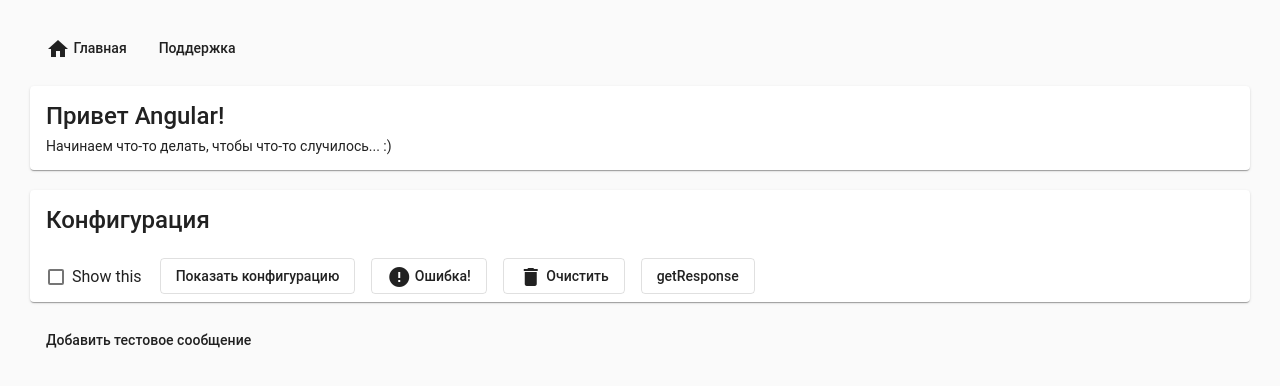
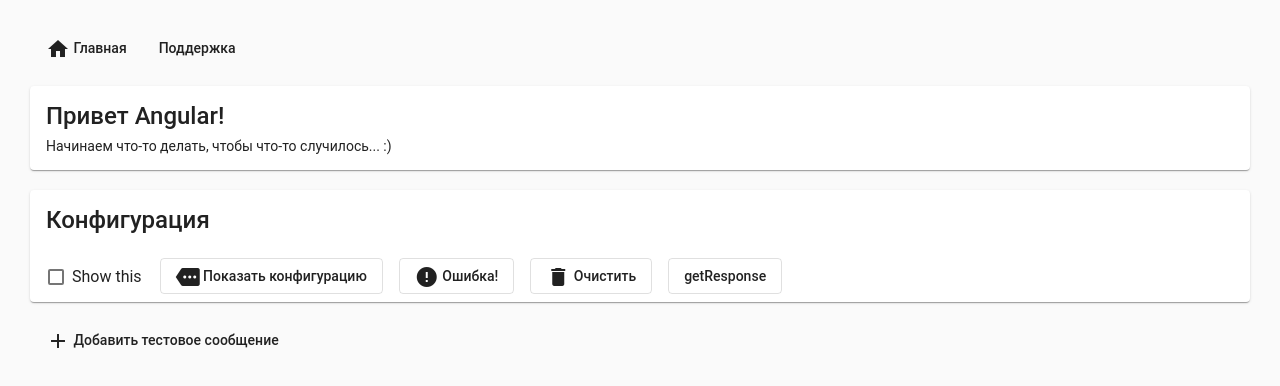
Before and after one commit to michaelbag/angular-material, an Angular app: page / in a window 1280 px wide. Shown: the top 386 px of the page. Built offline with nearby package versions, Linux system fonts and the light colour scheme.

Commit message:
5 files modified

```diff
--- a/src/app/app.module.ts
+++ b/src/app/app.module.ts
@@ -12,13 +12,13 @@ import { HelloComponent } from './hello.component';
 import { MenuComponent } from './menu/menu.component';
 import { RedmineProjectsService } from './redmine-projects.service';
 
-import { HttpClientModule } from '@angular/common/http';
+import { HttpClientModule, HTTP_INTERCEPTORS } from '@angular/common/http';
 import { ConfigComponent } from './config/config.component';
 import { ConfigService } from './config/config.service';
 import { AboutComponent } from './about/about.component';
 import { MessageService } from './message.service';
 import { MessagesComponent } from './messages/messages.component';
-import { RequestCacheService, RequestCache, RequestCacheWithMap } from './request-cache.service';
+import { RequestCache, RequestCacheWithMap } from './request-cache.service';
 
 // import { RequestCache, RequestCacheWithMap } from './request-cache.service';
 
@@ -26,11 +26,13 @@ import { ProjectService } from './redmine/project.service';
 import { ProjectsComponent } from './redmine/projects/projects.component';
 
 @NgModule({
-  imports: [BrowserModule,
+  imports: [
+    BrowserModule,
     FormsModule,
     BrowserAnimationsModule,
     MaterialModule,
-    HttpClientModule],
+    HttpClientModule
+  ],
   declarations: [
     AppComponent,
     HelloComponent,
@@ -45,7 +47,11 @@ import { ProjectsComponent } from './redmine/projects/projects.component';
     RedmineProjectsService,
     ConfigService,
     MessageService,
-    { provide: RequestCache, useClass: RequestCacheWithMap },
+    {
+      provide: RequestCache,
+      useClass: RequestCacheWithMap //,
+      // multi: true
+    },
     ProjectService
   ]
 })
--- a/src/app/config/config.component.html
+++ b/src/app/config/config.component.html
@@ -18,7 +18,7 @@
     Show this
     </mat-checkbox>
 
-      <button mat-stroked-button (click)="showConfig();">Показать конфигурацию</button>
+      <button mat-stroked-button (click)="showConfig();"><i class="material-icons">more</i> Показать конфигурацию</button>
       <button mat-stroked-button (click)="makeError();"><i class="material-icons">error</i> Ошибка!</button>
       <button mat-stroked-button (click)="clear();"><i class="material-icons">delete</i> Очистить</button>
       <button mat-stroked-button (click)="clear(); showConfigResponse()">getResponse</button>
--- a/src/app/messages/messages.component.html
+++ b/src/app/messages/messages.component.html
@@ -10,4 +10,4 @@
   <button mat-stroked-button class="clear" (click)="messageService.clear()"><i class="material-icons">delete</i> Очистить</button>
     </mat-card-actions>
 </mat-card>
-<button mat-button (click)="addTestMessage();">Добавить тестовое сообщение</button>
+<button mat-button (click)="addTestMessage();"><i class="material-icons">add</i> Добавить тестовое сообщение</button>
--- a/src/app/messages/messages.component.ts
+++ b/src/app/messages/messages.component.ts
@@ -6,7 +6,7 @@ import { MessageService } from '../message.service';
   templateUrl: './messages.component.html'
 })
 export class MessagesComponent {
-  constructor(public messageService: MessageService) {
+  constructor(private messageService: MessageService) {
   }
 
   addTestMessage() {
--- a/src/app/request-cache.service.ts
+++ b/src/app/request-cache.service.ts
@@ -24,7 +24,7 @@ export class RequestCacheWithMap implements RequestCache {
 
   cache = new Map<string, RequestCacheEntry>();
 
-  constructor(private messenger: MessageService) { }
+  constructor(private messageService: MessageService) { }
 
   get(req: HttpRequest<any>): HttpResponse<any> | undefined {
     const url = req.urlWithParams;
@@ -36,14 +36,14 @@ export class RequestCacheWithMap implements RequestCache {
 
     const isExpired = cached.lastRead < (Date.now() - maxAge);
     const expired = isExpired ? 'expired ' : '';
-    this.messenger.add(
+    this.messageService.add(
       `Found ${expired}cached response for "${url}".`);
     return isExpired ? undefined : cached.response;
   }
 
   put(req: HttpRequest<any>, response: HttpResponse<any>): void {
     const url = req.urlWithParams;
-    this.messenger.add(`Caching response from "${url}".`);
+    this.messageService.add(`Caching response from "${url}".`);
 
     const entry = { url, response, lastRead: Date.now() };
     this.cache.set(url, entry);
@@ -56,7 +56,7 @@ export class RequestCacheWithMap implements RequestCache {
       }
     });
 
-    this.messenger.add(`Request cache size: ${this.cache.size}.`);
+    this.messageService.add(`Request cache size: ${this.cache.size}.`);
   }
 }
 
```
